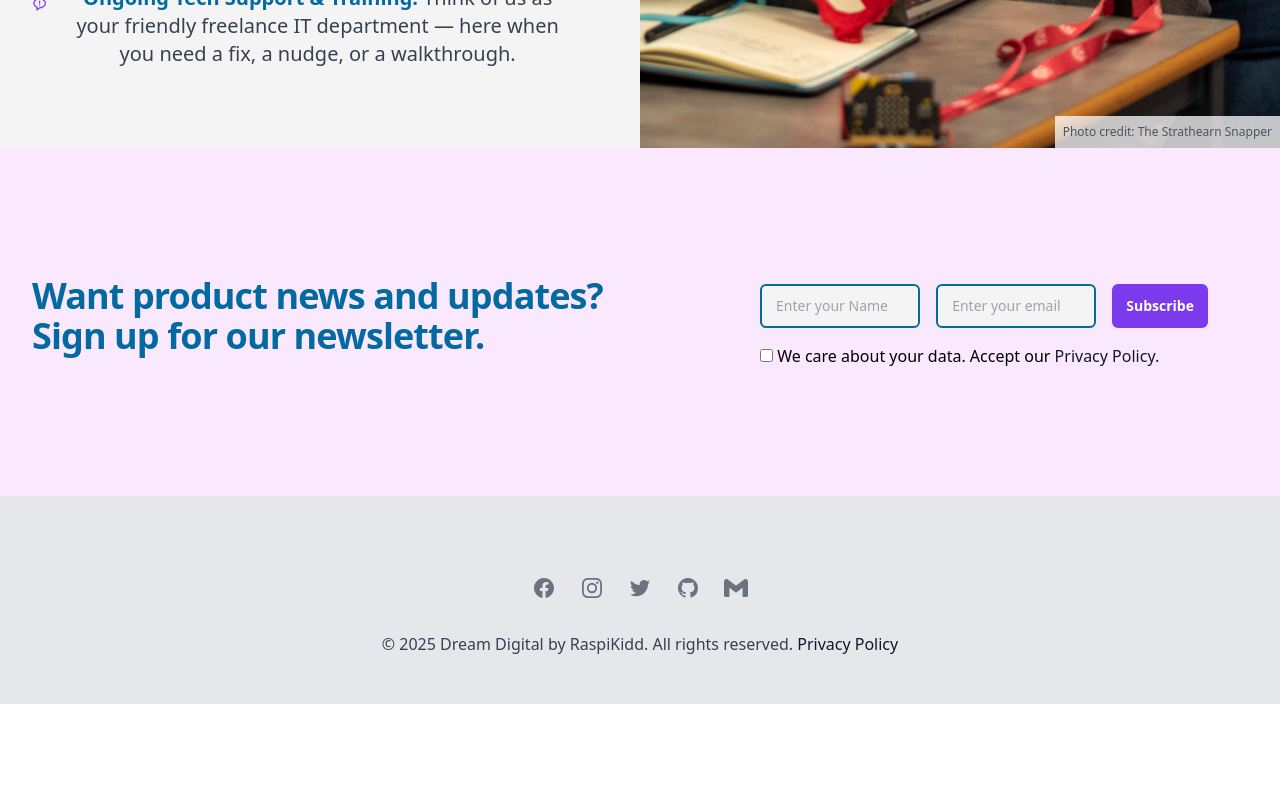
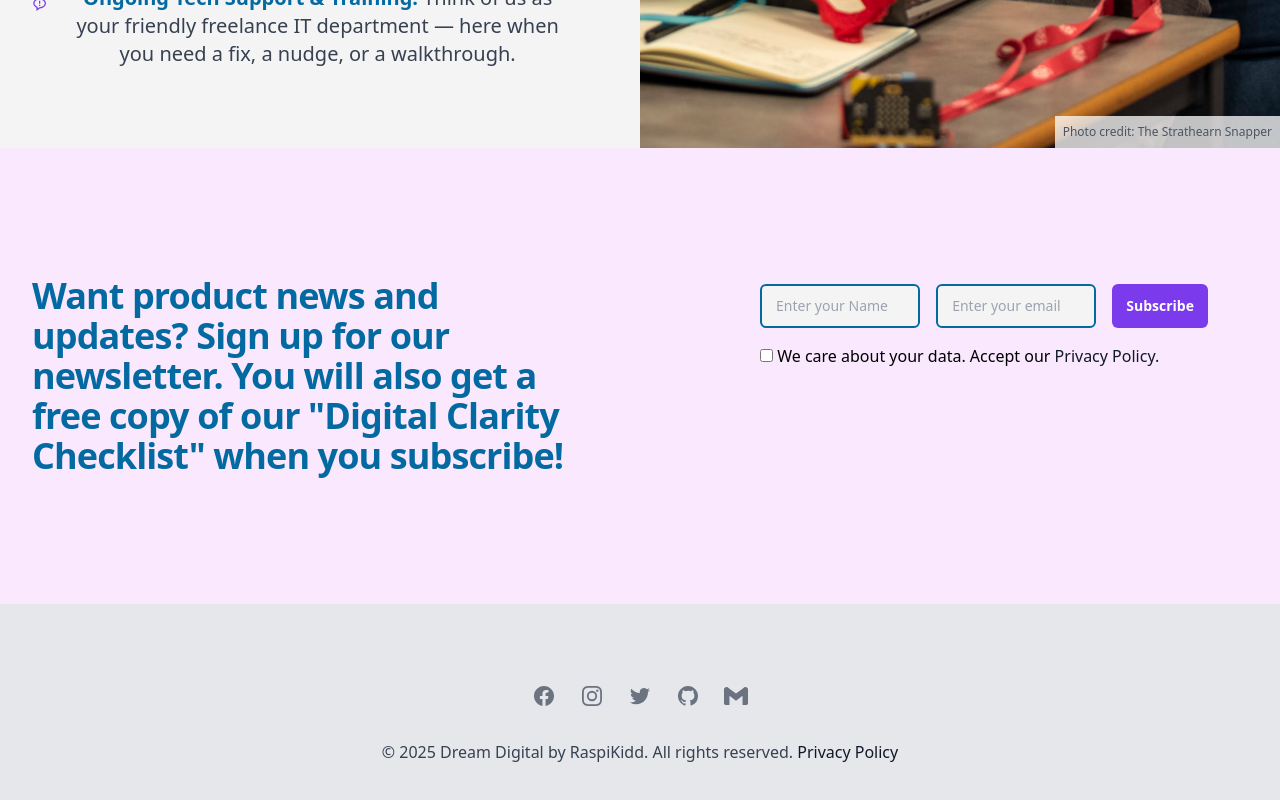
Before and after one commit to DigitalITServices/DigitalServices, a Nuxt app: page / in a window 1280 px wide. Shown: the part 1300-2100 px from the top of the page. Before the commit the page ends 2004 px from the top, so only its background shows below. Built offline with nearby package versions, Linux system fonts and the light colour scheme.

Commit message:
Edited Mailing list form

```diff
--- a/components/NewsletterForm.vue
+++ b/components/NewsletterForm.vue
@@ -2,7 +2,7 @@
   <div class="bg-fuchsia-100 py-16 sm:py-24 lg:py-32">
     <div class="mx-auto grid max-w-7xl grid-cols-1 gap-10 px-6 lg:grid-cols-12 lg:gap-8 lg:px-8">
         <h2 class="max-w-xl text-3xl font-semibold tracking-tight text-balance text-sky-700 sm:text-4xl lg:col-span-7">
-            Want product news and updates? Sign up for our newsletter.
+            Want product news and updates? Sign up for our newsletter. You will also get a free copy of our "Digital Clarity Checklist" when you subscribe!
         </h2>
       <form class="w-full max-w-md lg:col-span-5 lg:pt-2" name="Newsletter" method="POST" netlify>
         <input type="hidden" name="form-name" value="Newsletter" />
```
